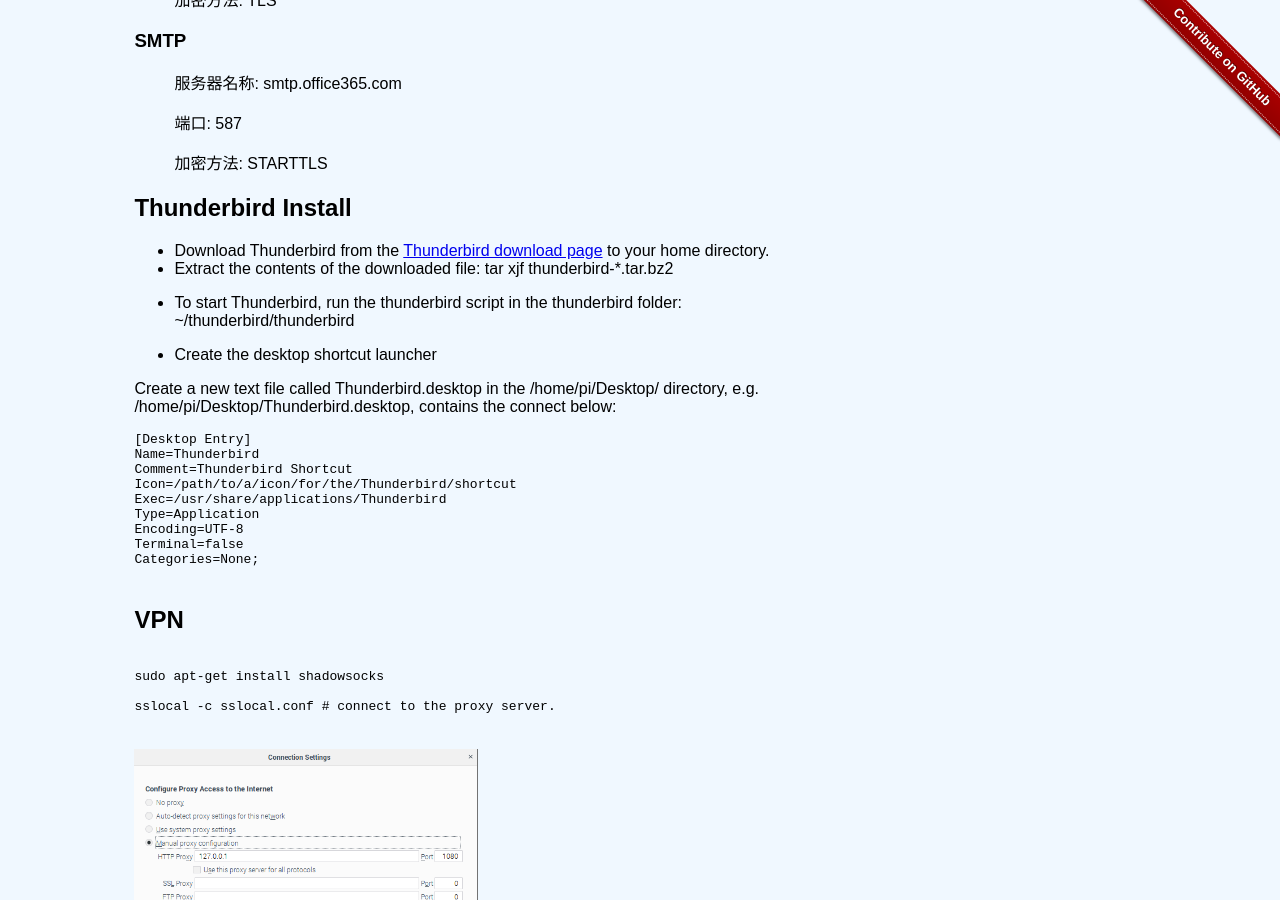
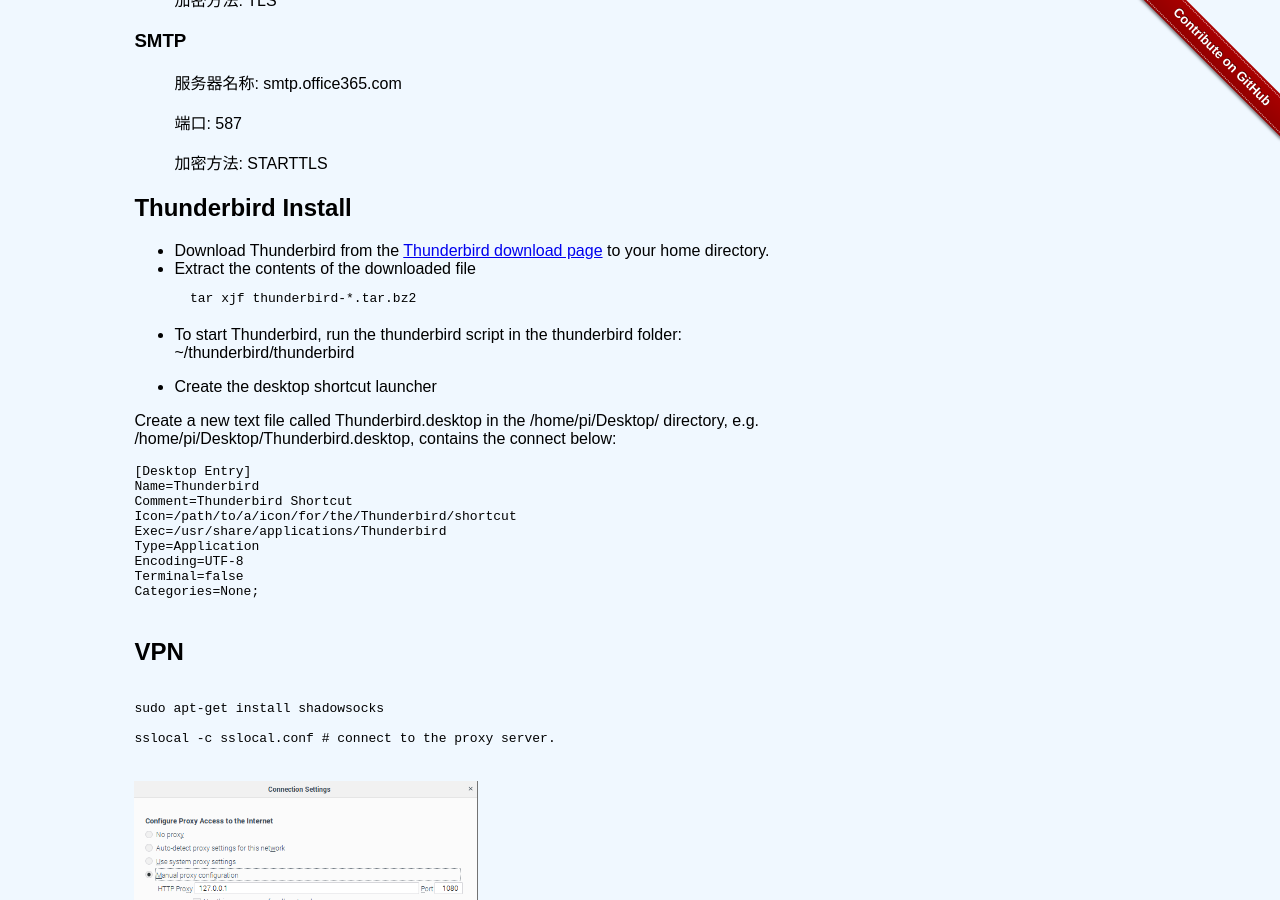
Before and after one commit to liuning0820/liuning0820.github.io, a Jekyll site: the page built from _posts/2019-04-18-play-with-debian.md, in a window 1280 px wide and 900 px high, scrolled down 2072 px. Built offline with Jekyll 4.4.1, drawn with Linux system fonts in a browser that asks for light colours.

Commit message:
squash change

````diff
--- a/_posts/2019-04-18-play-with-debian.md
+++ b/_posts/2019-04-18-play-with-debian.md
@@ -121,7 +121,10 @@ sudo mount -t cifs -o username=*** //192.168.*.*/sharename /media/Data/
 ## Thunderbird Install
 
 - Download Thunderbird from the [Thunderbird download page](https://www.thunderbird.net/en-US/thunderbird/all/) to your home directory.
-- Extract the contents of the downloaded file: tar xjf thunderbird-*.tar.bz2
+- Extract the contents of the downloaded file
+    ```sh
+    tar xjf thunderbird-*.tar.bz2
+    ```
 - To start Thunderbird, run the thunderbird script in the thunderbird folder: ~/thunderbird/thunderbird
 
 - Create the desktop shortcut launcher
````
Also changed, not shown: _posts/2020-02-06-mindset-2020.md (+1 -1 lines), _posts/2020-03-30-一封邮件的思考.md (+1 -1 lines), 1 other file.
